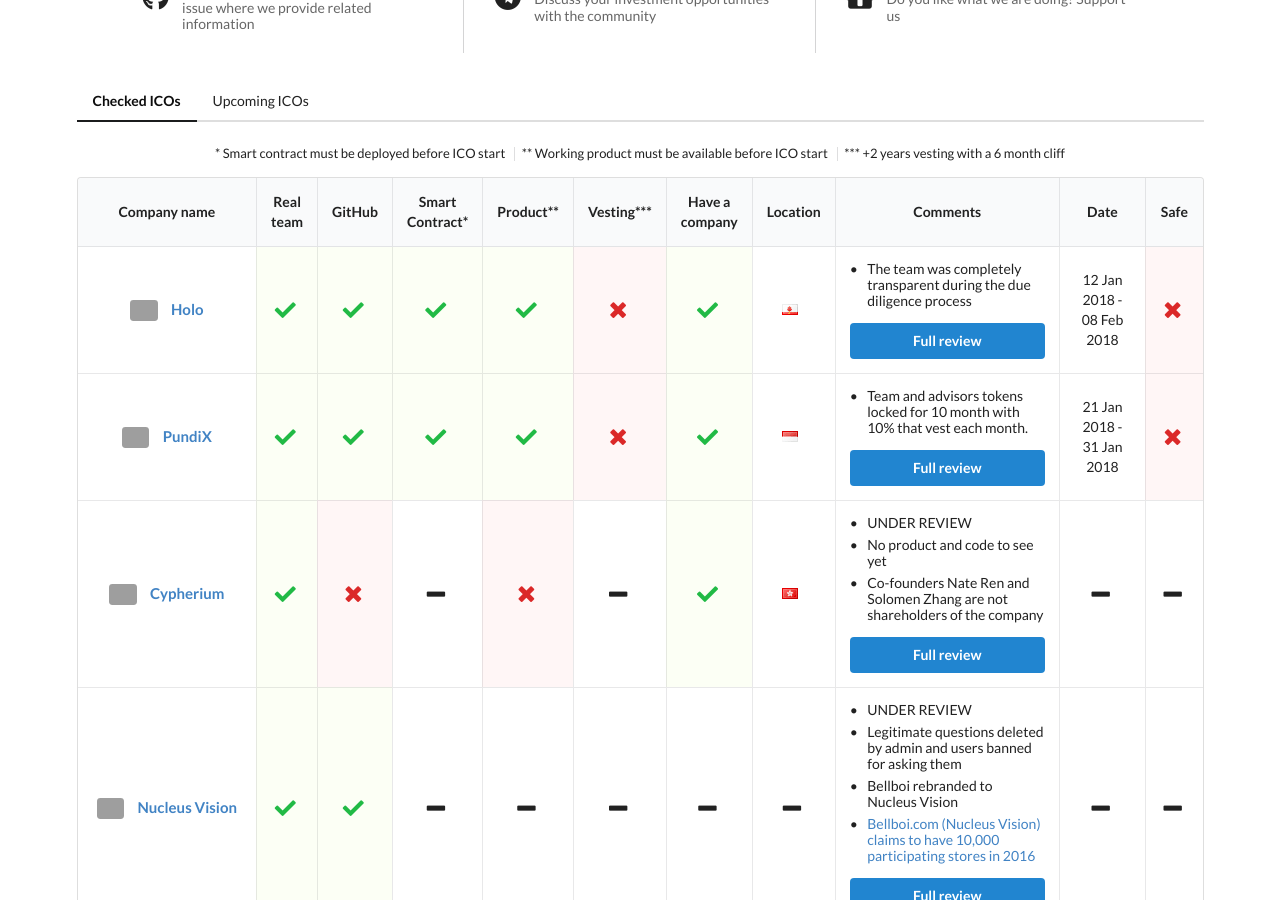
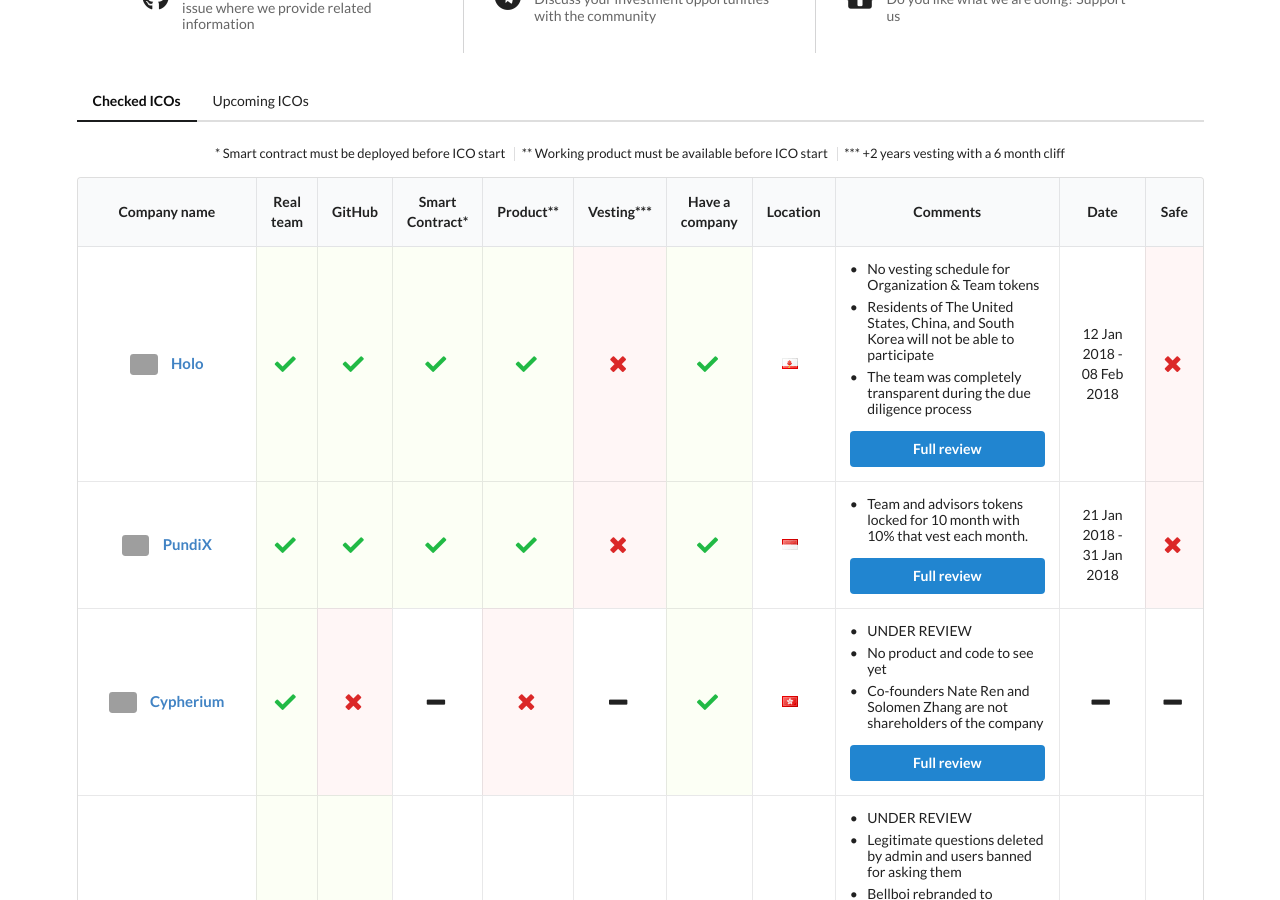
Before and after one commit to ico-check/ico-check, a Jekyll site: the page built from index.md, in a window 1280 px wide and 900 px high, scrolled down 315 px. Built offline with Jekyll 4.4.1, drawn with Linux system fonts in a browser that asks for light colours; nearby versions of some CDN libraries; grey boxes are pictures that could not be loaded.

Commit message:
28-holo-ico-check
Added comments

```diff
--- a/_data/icos.yml
+++ b/_data/icos.yml
@@ -11,6 +11,8 @@
   have_company: true
   location: Gibraltar
   comments:
+    - content: No vesting schedule for Organization & Team tokens
+    - content: Residents of The United States, China, and South Korea will not be able to participate
     - content: The team was completely transparent during the due diligence process
   ico_start_date: 2018-01-12T11:00:00Z
   ico_end_date: 2018-02-08T11:00:00Z
```
